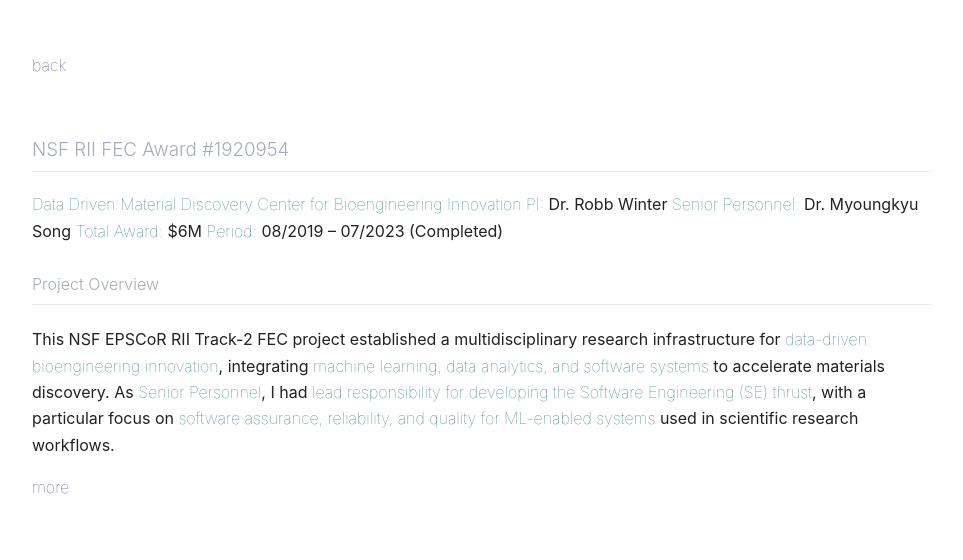
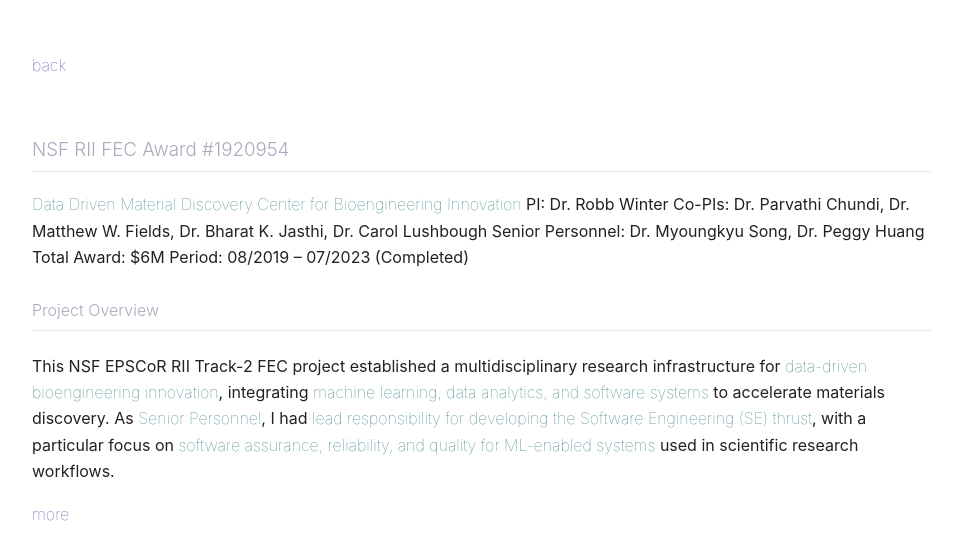
Before and after one commit to unose/unose.github.io, a Jekyll site: the page built from grants.md, in a window 1280 px wide. Shown: the top 560 px of the page, without its empty margins (158-1121 px from the left). Built offline with Jekyll 4.4.1, drawn with Linux system fonts in a browser that asks for light colours.

Commit message:
2026-01-01 22:13
Updated

```diff
--- a/grants.md
+++ b/grants.md
@@ -9,11 +9,14 @@
 
 ### NSF RII FEC Award #1920954
 
+
 **Data Driven Material Discovery Center for Bioengineering Innovation**
-**PI:** Dr. Robb Winter
-**Senior Personnel:** Dr. Myoungkyu Song
-**Total Award:** $6M
-**Period:** 08/2019 – 07/2023 (Completed)
+PI: Dr. Robb Winter
+Co-PIs: Dr. Parvathi Chundi, Dr. Matthew W. Fields, Dr. Bharat K. Jasthi, Dr. Carol Lushbough
+Senior Personnel: Dr. Myoungkyu Song, Dr. Peggy Huang
+Total Award: $6M
+Period: 08/2019 – 07/2023 (Completed)
+
 
 #### Project Overview
 
```
